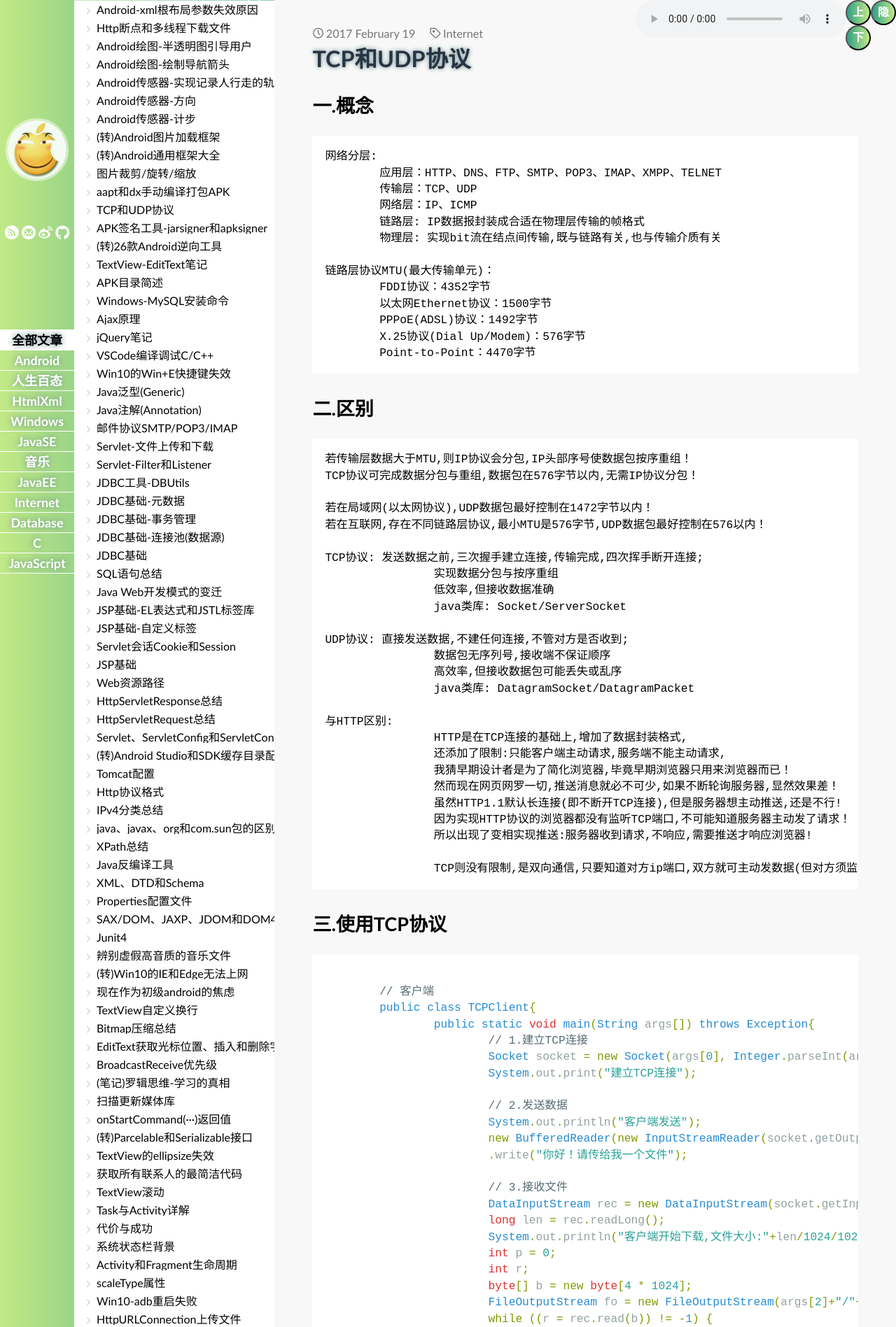
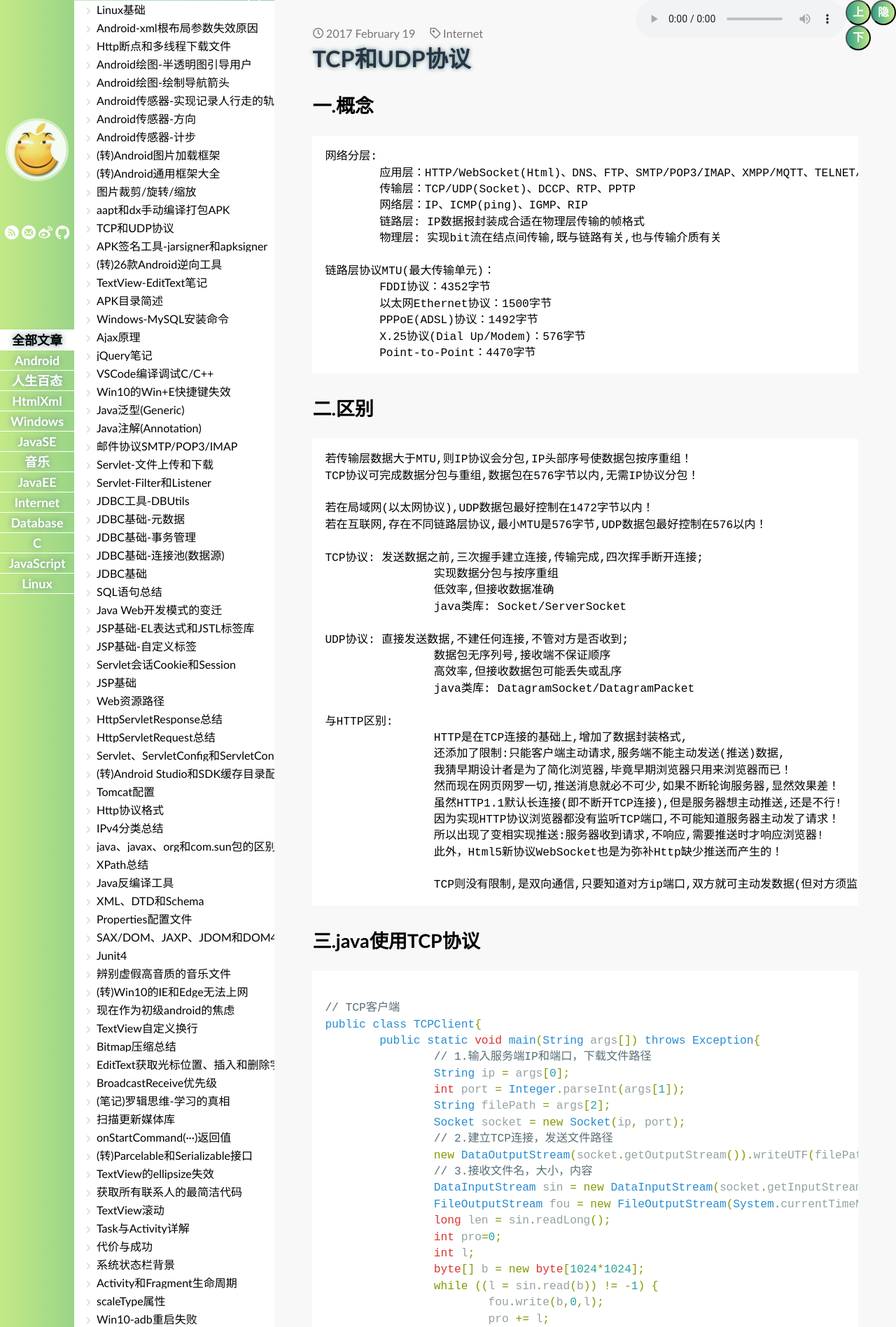
Before and after one commit to lioilwin/lioilwin.github.io, a Jekyll site: the page built from _posts/2017-02-19-TCP-UDP.md, in a window 1280 px wide. Shown: the top 1897 px of the page at 70% size. Built offline with Jekyll 4.4.1, drawn with Linux system fonts in a browser that asks for light colours; some web fonts are replaced; comment, search, counter and statistics services are not loaded; some of the changed text lies outside the part shown.

Commit message:
Signed-off-by: life <wswsfe@qq.com>

````diff
--- a/_posts/2017-02-19-TCP-UDP.md
+++ b/_posts/2017-02-19-TCP-UDP.md
@@ -6,9 +6,9 @@ tags: Internet
 # 一.概念
 
 	网络分层:
-		应用层：HTTP、DNS、FTP、SMTP、POP3、IMAP、XMPP、TELNET
-		传输层：TCP、UDP
-		网络层：IP、ICMP
+		应用层：HTTP/WebSocket(Html)、DNS、FTP、SMTP/POP3/IMAP、XMPP/MQTT、TELNET/SSH
+		传输层：TCP/UDP(Socket)、DCCP、RTP、PPTP
+		网络层：IP、ICMP(ping)、IGMP、RIP
 		链路层: IP数据报封装成合适在物理层传输的帧格式
 		物理层: 实现bit流在结点间传输,既与链路有关,也与传输介质有关
 
@@ -39,129 +39,120 @@ tags: Internet
 
 	与HTTP区别:
 			HTTP是在TCP连接的基础上,增加了数据封装格式,
-			还添加了限制:只能客户端主动请求,服务端不能主动请求,
+			还添加了限制:只能客户端主动请求,服务端不能主动发送(推送)数据,
 			我猜早期设计者是为了简化浏览器,毕竟早期浏览器只用来浏览器而已！
 			然而现在网页网罗一切,推送消息就必不可少,如果不断轮询服务器,显然效果差！
 			虽然HTTP1.1默认长连接(即不断开TCP连接),但是服务器想主动推送,还是不行!
-			因为实现HTTP协议的浏览器都没有监听TCP端口,不可能知道服务器主动发了请求！
-			所以出现了变相实现推送:服务器收到请求,不响应,需要推送才响应浏览器!
+			因为实现HTTP协议浏览器都没有监听TCP端口,不可能知道服务器主动发了请求！
+			所以出现了变相实现推送:服务器收到请求,不响应,需要推送时才响应浏览器!
+			此外，Html5新协议WebSocket也是为弥补Http缺少推送而产生的！
 
 			TCP则没有限制,是双向通信,只要知道对方ip端口,双方就可主动发数据(但对方须监听端口)
 
-# 三.使用TCP协议
+# 三.java使用TCP协议
 
 ```java
 
-	// 客户端
-	public class TCPClient{
-		public static void main(String args[]) throws Exception{
-			// 1.建立TCP连接
-			Socket socket = new Socket(args[0], Integer.parseInt(args[1])); // 服务端IP端口
-			System.out.print("建立TCP连接");
+// TCP客户端
+public class TCPClient{
+	public static void main(String args[]) throws Exception{
+		// 1.输入服务端IP和端口，下载文件路径
+		String ip = args[0];
+		int port = Integer.parseInt(args[1]);
+		String filePath = args[2];
+		Socket socket = new Socket(ip, port);
+		// 2.建立TCP连接，发送文件路径
+		new DataOutputStream(socket.getOutputStream()).writeUTF(filePath);
+		// 3.接收文件名，大小，内容
+		DataInputStream sin = new DataInputStream(socket.getInputStream());
+		FileOutputStream fou = new FileOutputStream(System.currentTimeMillis()+"_"+sin.readUTF());
+		long len = sin.readLong();
+		int pro=0;
+		int l;
+		byte[] b = new byte[1024*1024];
+		while ((l = sin.read(b)) != -1) {
+			fou.write(b,0,l);
+			pro += l;
+			System.out.println("下载大小"+String.format("%.2f",pro/1024f/1024)+"MB, "+
+								"进度"+String.format("%.2f",pro*100f/len)+"%");
+		}
+		sin.close();
+		fou.close();
+		socket.close();
+	}
+}
 
-			// 2.发送数据
-			System.out.println("客户端发送");
-			new BufferedReader(new InputStreamReader(socket.getOutputStream(),"utf-8"))
-			.write("你好！请传给我一个文件");
-
-			// 3.接收文件
-			DataInputStream rec = new DataInputStream(socket.getInputStream());
-			long len = rec.readLong();
-			System.out.println("客户端开始下载,文件大小:"+len/1024/1024+"MB");
-			int p = 0;
-			int r;
-			byte[] b = new byte[4 * 1024];
-			FileOutputStream fo = new FileOutputStream(args[2]+"/"+rec.readUTF());
-			while ((r = rec.read(b)) != -1) {
-				fo.write(b,0,r);
-				p += r;
-				System.out.println("客户端下载进度"+String.format("%.2f",p*100.0/len)+"%");
+// TCP服务端
+public class TCPServer{
+	public static void main(String arg[]) throws Exception{
+		// 1.输入服务端监听端口
+		String port = arg[0];
+		ServerSocket serverSocket = new ServerSocket(Integer.parseInt(port));
+		while (true) {
+			// 2.死循环监听端口,等待客户端请求
+			System.out.println("正在监听"+port+"端口。。。\n");
+			Socket socket = serverSocket.accept();
+			// 3.TCP连接成功，接收客户端请求文件路径
+			String filePath = new DataInputStream(socket.getInputStream()).readUTF();
+			File file = new File(filePath);
+			FileInputStream fin = new FileInputStream(file);
+			System.out.println("TCP连接成功，客户端请求文件路径"+filePath);
+			// 4.发送文件
+			DataOutputStream sou = new DataOutputStream(socket.getOutputStream());
+			sou.writeUTF(file.getName());
+			sou.writeLong(file.length());
+			byte[] b = new byte[1024*1024];
+			int l;
+			while ((l = fin.read(b)) != -1) {
+				sou.write(b, 0, l);
+				System.out.println("正在发送文件。。。");
 			}
-			rec.close();
-			fo.close();
-
-			// 4.关闭TCP连接
+			System.out.println("文件发送完成\n");
+			fin.close();
+			sou.close();
 			socket.close();
-			System.out.println("客户端下载完成,TCP连接关闭");
 		}
 	}
-
-	// 服务端
-	public class TCPServer{
-		public static void main(String arg[]) throws Exception{
-			ServerSocket serverSocket = new ServerSocket(Integer.parseInt(arg[0]));
-			while (true) {
-				// 1.监听端口
-				System.out.println("监听等待...");
-				Socket socket = serverSocket.accept(); // 线程等待,直到TCP连接成功
-
-				// 2.接收数据
-				System.out.println("服务端接收:"+new BufferedReader(new InputStreamReader(
-								socket.getOutputStream(),"utf-8")).readLine());
-
-				// 3.发送文件
-				File file = new File(arg[1]);
-				FileInputStream in = new FileInputStream(file);
-				DataOutputStream ou = new DataOutputStream(socket.getOutputStream());
-				ou.writeUTF(file.getName()); // 写入文件名
-				ou.writeLong(file.length()); // 写入文件大小
-				byte[] b = new byte[4 * 1024]; // 写入文件内容
-				int l;
-				while ((l = in.read(b)) != -1) {
-					ou.write(b, 0, l);
-				}
-				ou.flush();
-				ou.close();
-				in.close();
-
-				// 4.关闭TCP连接
-				socket.close();
-				System.out.println("服务端传输完成,TCP连接关闭");
-			}
-		}
-	}
+}
 
 ```
 
-# 四.使用UDP协议
+# 四.java使用UDP协议
 
 ```java
 
-	// 客户端
-	class UDPClient{
-		public static void main(String[] args)throws IOException{
-			// 1.直接发数据(不建立连接)
-			DatagramSocket dsocket = new DatagramSocket();
-			byte[] sen = "你好!我是UDP客户端".getBytes("utf-8");
-			dsocket.send(new DatagramPacket(sen,sen.length,InetAddress.getByName("localhost"),9999));
-			System.out.println("客户端发送");
+// UDP客户端
+public class UDPClient{
+	public static void main(String[] args)throws IOException{
+		// 1.直接发数据(不建立连接)
+		DatagramSocket dsocket = new DatagramSocket();
+		byte[] sen = "你好!我是UDP客户端".getBytes("utf-8");
+		dsocket.send(new DatagramPacket(sen,sen.length,InetAddress.getByName("localhost"),9999));
+		System.out.println("客户端发送");
+		// 2.接收数据
+		DatagramPacket rec = new DatagramPacket(new byte[100],100);
+		dsocket.receive(rec);
+		dsocket.close();
+		System.out.println("客户端接收:" + new String(rec.getData(),0,rec.getLength()));
+	}
+}
 
+// UDP服务端
+public class UDPServer{
+	public static void main(String[] args)throws IOException{
+		DatagramSocket dsocket = new DatagramSocket(9999);
+		DatagramPacket rec = new DatagramPacket(new byte[100], 100);
+		while (true) {
+			// 1.监听端口
+			System.out.println("监听等待...");
+			dsocket.receive(rec);   // 线程等待, 直到接收到消息
 			// 2.接收数据
-			DatagramPacket rec = new DatagramPacket(new byte[100],100);
-			dsocket.receive(rec);
-			dsocket.close();
-			System.out.println("客户端接收:" + new String(rec.getData(),0,rec.getLength()));
+			System.out.println("服务端接收:"+new String(rec.getData(), 0, rec.getLength()));
+			// 3.发送数据
+			byte[] sec = "你好!我是服务端".getBytes("utf-8");
+			dsocket.send(new DatagramPacket(sec, sec.length, rec.getAddress(), rec.getPort()));
+			System.out.println("服务端响应!");
 		}
-	}
-
-	// 服务端
-	class UDPServer{
-		public static void main(String[] args)throws IOException{
-			DatagramSocket dsocket = new DatagramSocket(9999);
-			DatagramPacket rec = new DatagramPacket(new byte[100], 100);
-			while (true) {
-				// 1.监听端口
-				System.out.println("监听等待...");
-				dsocket.receive(rec);   // 线程等待, 直到接收到消息
-
-				// 2.接收数据
-				System.out.println("服务端接收:"+new String(rec.getData(), 0, rec.getLength()));
-
-				// 3.发送数据
-				byte[] sec = "你好!我是服务端".getBytes("utf-8");
-				dsocket.send(new DatagramPacket(sec, sec.length, rec.getAddress(), rec.getPort()));
-				System.out.println("服务端响应!");
-			}
-	}
+}
 
 ```
````
Also changed, not shown: _posts/2017-01-17-Http.md (+23 -20 lines), _posts/2017-04-30-Linux-cmd.md (added, +198 -0 lines), _posts/2017-04-22-Android-LayoutParamsInvalid - 副本.md (renamed from _posts/2017-04-22-Android-LayoutParamsInvalid.md).
